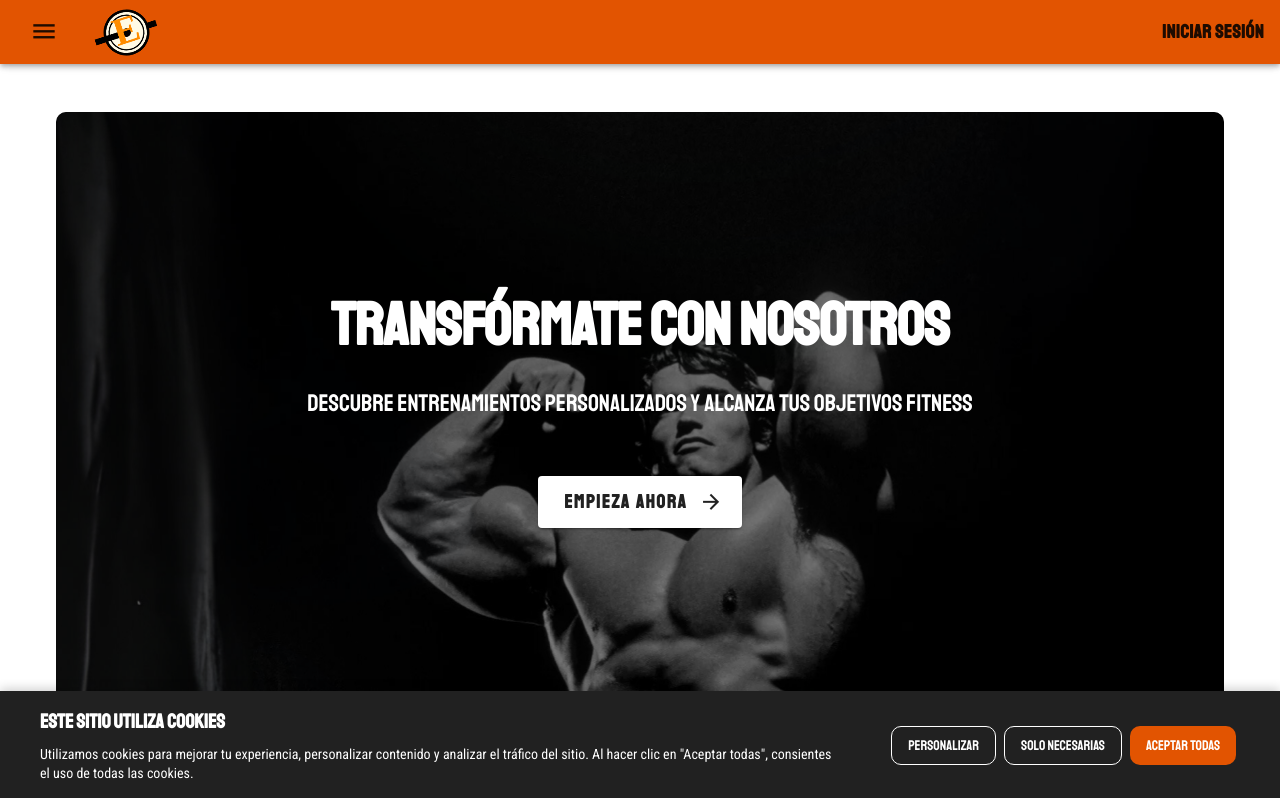
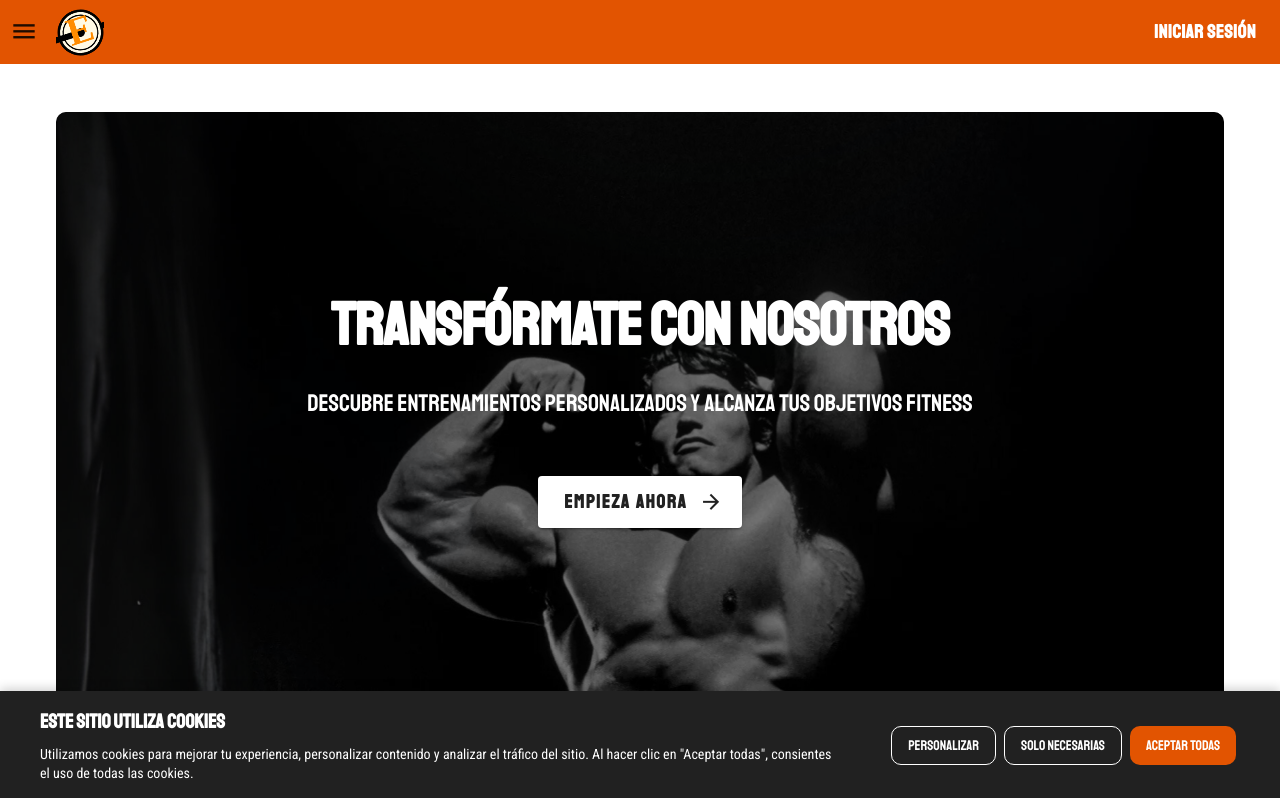
Before and after one commit to gaabsito/RETO_GYM_FRONT, a Vue app in the folder GymFRONT/vue-gym/: page / in a window 1280 px wide. Shown: the top 798 px of the page. Built offline with nearby package versions, Linux system fonts and the light colour scheme; no server answers.

Commit message:
Update Header.vue

```diff
--- a/GymFRONT/vue-gym/src/components/Header.vue
+++ b/GymFRONT/vue-gym/src/components/Header.vue
@@ -55,31 +55,37 @@ const updateDrawer = (value: boolean) => {
 </script>
 
 <template>
-  <v-app-bar class="app-bar">
-    <!-- Icono de menú móvil -->
+  <v-app-bar class="app-bar" flat>
+    <v-container class="d-flex align-center pa-0 ma-0" fluid>
+      <div class="d-flex align-center justify-space-between w-100">
+        <!-- Sección izquierda: Menú y logo -->
+        <div class="d-flex align-center">
           <v-app-bar-nav-icon @click="toggleDrawer" class="nav-icon"></v-app-bar-nav-icon>
 
-    <!-- Logo -->
           <router-link to="/" class="app-bar__logo">
             <div class="logo-container">
               <LogoCanvas />
             </div>
           </router-link>
+        </div>
 
-    <v-spacer></v-spacer>
+        <!-- Sección centro: Espacio vacío con tamaño controlado -->
+        <div class="center-spacer"></div>
 
-    <!-- Sección de autenticación simplificada -->
-    <div class="auth-section">
+        <!-- Sección derecha: Botón login o usuario -->
+        <div class="d-flex align-center auth-section">
           <template v-if="!authStore.isAuthenticated">
-        <!-- Solo botón de iniciar sesión -->
-        <v-btn variant="text" to="/login" class="auth-btn">
+            <!-- Botón de iniciar sesión -->
+            <v-btn variant="text" to="/login" class="login-btn text-white">
               INICIAR SESIÓN
             </v-btn>
           </template>
 
           <template v-else>
-        <!-- Solo el avatar con menú desplegable -->
-        <div class="user-menu-container">
+            <!-- Menu de usuario simple -->
+            <v-menu v-model="menuOpen" location="bottom">
+              <template v-slot:activator="{ props }">
+                <div v-bind="props" style="cursor: pointer;">
                   <UserAvatar
                     :nombre="authStore.user?.nombre"
                     :apellido="authStore.user?.apellido"
@@ -87,18 +93,10 @@ const updateDrawer = (value: boolean) => {
                     :size="avatarSize"
                     :showBorder="true"
                     class="user-avatar-header"
-            @click="menuOpen = !menuOpen"
                   />
+                </div>
+              </template>
 
-          <!-- Menú desplegable simplificado -->
-          <v-menu
-            v-model="menuOpen"
-            :close-on-content-click="false"
-            location="bottom end"
-            transition="scale-transition"
-            min-width="200"
-          >
-            <v-card>
               <v-list>
                 <!-- Info del usuario -->
                 <v-list-item class="user-info pa-3">
@@ -120,7 +118,6 @@ const updateDrawer = (value: boolean) => {
 
                 <v-divider></v-divider>
 
-                <!-- Opciones simplificadas -->
                 <v-list-item to="/profile" prepend-icon="mdi-account">
                   <v-list-item-title>Mi Perfil</v-list-item-title>
                 </v-list-item>
@@ -129,11 +126,11 @@ const updateDrawer = (value: boolean) => {
                   <v-list-item-title>Cerrar Sesión</v-list-item-title>
                 </v-list-item>
               </v-list>
-            </v-card>
             </v-menu>
-        </div>
           </template>
         </div>
+      </div>
+    </v-container>
   </v-app-bar>
 
   <!-- Navigation Drawer -->
@@ -194,42 +191,41 @@ const updateDrawer = (value: boolean) => {
 
 .app-bar {
   background-color: $primary-color !important;
-  padding: 0 16px;
+  padding: 0;
 }
 
 .app-bar__logo {
   color: white;
   font-weight: bold;
   text-decoration: none;
-  margin-right: 16px;
+  margin-left: 4px;
 }
 
-/* Eliminados todos los estilos relacionados con la navegación en el header */
-
 .nav-icon {
-  margin-right: 8px;
+  margin-right: 4px;
 }
 
-/* Sección de autenticación */
-.auth-section {
-  display: flex;
-  align-items: center;
+/* Espaciador central con ancho controlado - menos espacio para mover elementos a la izquierda */
+.center-spacer {
+  flex-grow: 0.6;  /* Reducido de 1 para dar menos espacio en el centro */
+  min-width: 20px; /* Espacio mínimo para mantener una separación adecuada */
 }
 
-.auth-btn {
+/* Sección de autenticación movida más a la izquierda */
+.auth-section {
+  margin-right: 24px; /* Aumentado para mover el botón/avatar más a la izquierda */
+}
+
+/* Button styles */
+.login-btn {
   font-weight: bold;
   text-transform: uppercase;
   letter-spacing: 0.5px;
 }
 
-/* Estilos para el avatar y menú de usuario */
-.user-menu-container {
-  position: relative;
-  cursor: pointer;
-}
-
+/* Avatar styles */
 .user-avatar-header {
-  cursor: pointer;
+  margin-right: 8px;
   transition: transform 0.2s ease;
 
   &:hover {
@@ -254,4 +250,26 @@ const updateDrawer = (value: boolean) => {
   align-items: center;
   justify-content: center;
 }
+
+.logo-container {
+  width: 48px;
+  height: 48px;
+  overflow: hidden;
+  display: flex;
+  align-items: center;
+  justify-content: center;
+}
+
+/* Make container full width */
+.container {
+  max-width: 100% !important;
+}
+
+/* Mobile adjustments */
+@media (max-width: 600px) {
+  .logo-container {
+    width: 40px;
+    height: 40px;
+  }
+}
 </style>
```
Lines whose indentation alone changed are shown as unchanged.
